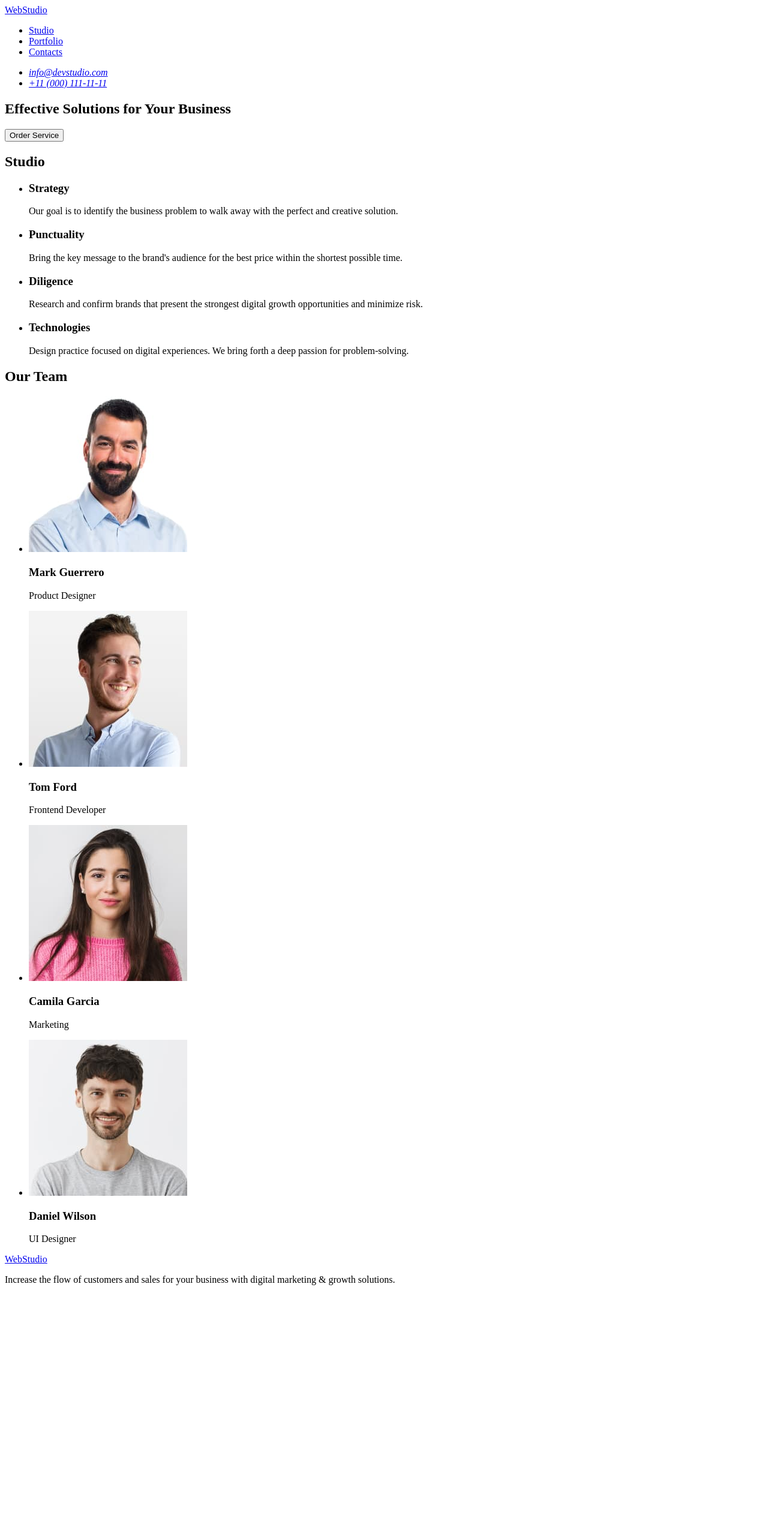
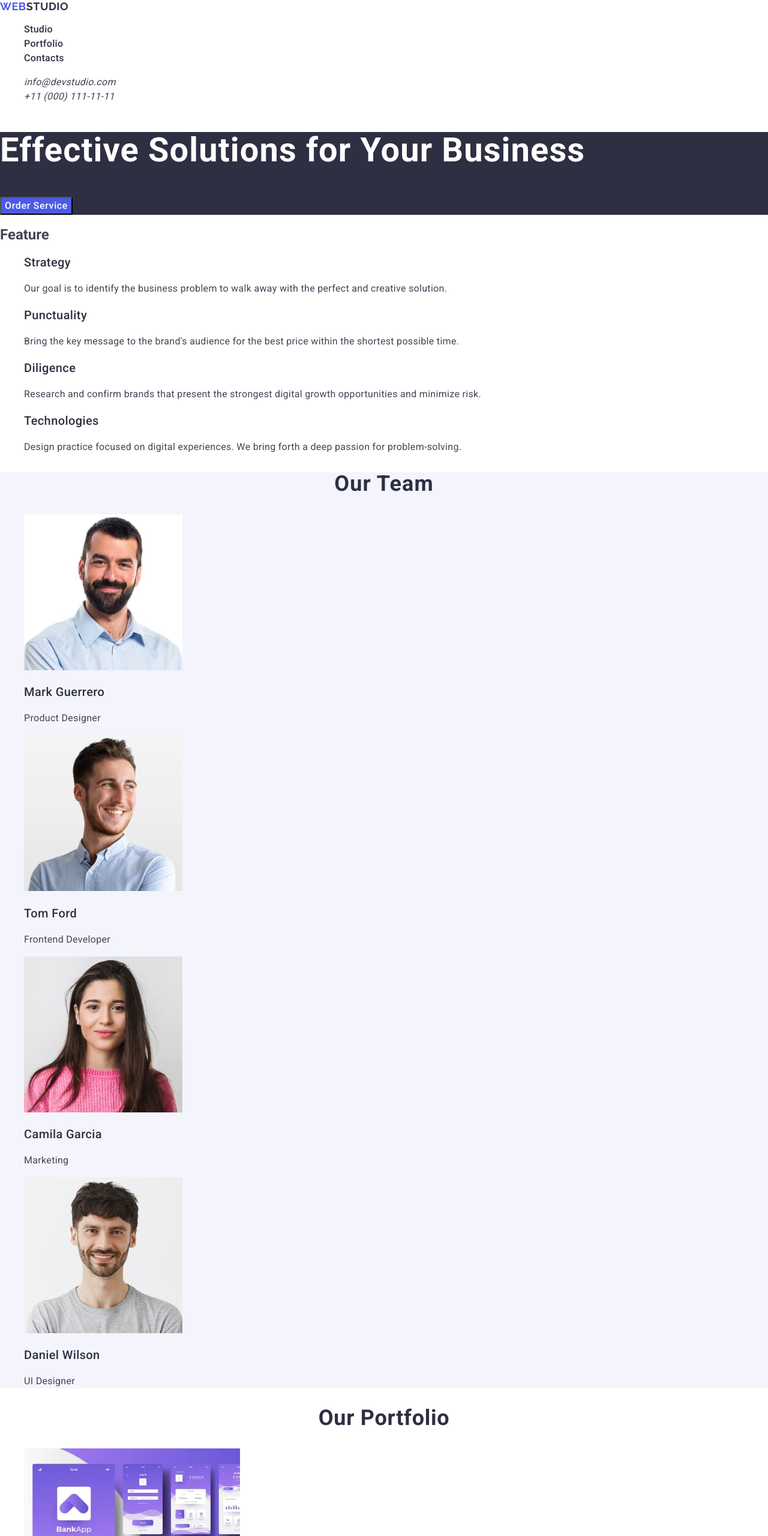
Before and after one commit to WVadim/goit-markup-hw-02, a plain HTML site: page index.html in a window 1280 px wide. Shown: the top 2560 px of the page at 60% size. Before the commit the page ends 2158 px from the top, so only its background shows below. Drawn offline with nearby package versions, Linux system fonts and the light colour scheme.

Commit message:
hw-02_ver.0.1

```diff
--- /dev/null
+++ b/css/styles.css
@@ -0,0 +1,164 @@
+body {
+    font-family: 'Roboto', sans-serif;
+    color: #434455;
+}
+a {
+    text-decoration: none;
+}
+ul, ol {
+    list-style: none;
+}
+.aadress {}
+
+.logo {
+    color: #4D5AE5;
+    font-family: Raleway;
+    font-size: 18px;
+    font-weight: 700;
+    line-height: 1.17;
+    letter-spacing: 0.03em;
+    text-transform: uppercase;
+}
+
+.logo-part {
+    color: #2E2F42;
+}
+
+.nav-link {
+    color: #2E2F42;
+    font-size: 16px;
+    font-weight: 500;
+    line-height: 1.5;
+    letter-spacing: 0.02em;
+}
+
+.nav-link:hover {
+    color: #404BBF;
+}
+
+.adress-link {
+    color :#434455;
+    font-size: 16px;
+    line-height: 1.5;
+    letter-spacing: 0.02em;
+}
+.adress-link:hover {
+    color: #404BBF;
+}
+
+.hero-title {
+    background: #2E2F42;
+}
+
+.head-title {
+    color:#fff;
+    font-size: 56px;
+    font-weight: 700;
+    line-height: 1.1;
+    letter-spacing: 0.02em;
+}
+
+.hero-btn {
+    color:#FFF;
+    background:#4D5AE5;
+    font-size: 16px;
+    font-weight: 500;
+    line-height: 1.5;
+    letter-spacing: 0.04em;
+    cursor: pointer;
+}
+.hero-btn:hover {
+    background:#404BBF;
+}
+
+.feature-descr {
+    color: #2E2F42;
+    font-size: 20px;
+    font-weight: 500;
+    line-height: 1.2;
+    letter-spacing: 0.02em;
+}
+
+.item-descr {
+    color:#434455;
+    font-size: 16px;
+    line-height: 1.5;
+    letter-spacing: 0.02em;
+}
+.team-title {
+    background: #F4F4FD;
+}
+
+.team-head {
+    color:#2E2F42;
+    font-size: 36px;
+    text-align: center;
+    font-weight: 700;
+    line-height: 1.1;
+    letter-spacing: 0.03em;
+    text-transform: capitalize;
+}
+
+.team-member {
+    color:#2E2F42;
+    font-size: 20px;
+    font-weight: 500;
+    line-height: 1.2;
+    letter-spacing: 0.02em;
+}
+
+.team-prof {
+    color:#434455;
+    font-size: 16px;
+    line-height: 1.5;
+    letter-spacing: 0.02em;
+}
+
+.portfolio-head {
+    color:#2E2F42;
+    text-align: center;
+    font-size: 36px;
+    font-weight: 700;
+    line-height: 1.1;
+    letter-spacing: 0.02em;
+    text-transform: capitalize;
+}
+
+.portfolio-item {
+    color:#2E2F42;
+    font-size: 20px;
+    font-weight: 500;
+    line-height: 1.2;
+    letter-spacing: 0.02em;
+}
+
+.portfolio-descr {
+    color:#434455;
+    font-size: 16px;
+    line-height: 1.5;
+    letter-spacing: 0.02em;
+}
+
+.footer-title {
+    background: #2E2F42;
+}
+
+.footer-logo {
+    color:#4D5AE5;
+    font-family: Raleway;
+    font-size: 18px;
+    font-weight: 700;
+    line-height: 1.6;
+    letter-spacing: 0.03em;
+    text-transform: uppercase;
+}
+
+.footer-logo-part {
+    color: #F4F4FD;
+}
+.footer-item {
+    color:#F4F4FD;
+    font-size: 16px;
+    line-height: 1.5;
+    letter-spacing: 0.02em;
+}
--- a/index.html
+++ b/index.html
@@ -4,122 +4,209 @@
     <meta charset="UTF-8" />
     <meta name="viewport" content="width=device-width, initial-scale=1.0" />
     <title>Web Studio</title>
+    <link rel="preconnect" href="https://fonts.googleapis.com" />
+    <link rel="preconnect" href="https://fonts.gstatic.com" crossorigin />
+    <link
+      href="https://fonts.googleapis.com/css2?family=Montserrat:wght@400;700&family=Raleway:wght@700&family=Roboto:wght@400;500;700&display=swap"
+      rel="stylesheet"
+    />
+    <link
+      rel="stylesheet"
+      href="https://cdnjs.cloudflare.com/ajax/libs/modern-normalize/2.0.0/modern-normalize.min.css"
+      integrity="sha512-4xo8blKMVCiXpTaLzQSLSw3KFOVPWhm/TRtuPVc4WG6kUgjH6J03IBuG7JZPkcWMxJ5huwaBpOpnwYElP/m6wg=="
+      crossorigin="anonymous"
+      referrerpolicy="no-referrer"
+    />
+    <link rel="stylesheet" href="css/styles.css" />
   </head>
   <body>
     <header>
       <nav>
-        <a href="./index.html">WebStudio</a>
+        <a class="logo" href="./index.html"
+          >Web<span class="logo-part">Studio</span></a
+        >
         <ul>
           <li>
-            <a href="#Studio">Studio</a>
+            <a class="nav-link" href="#Studio">Studio</a>
           </li>
           <li>
-            <a href="#Portfolio">Portfolio</a>
+            <a class="nav-link" href="#Portfolio">Portfolio</a>
           </li>
           <li>
-            <a href="#Contacts">Contacts</a>
+            <a class="nav-link" href="#Contacts">Contacts</a>
           </li>
         </ul>
       </nav>
-      <address>
+      <address class="aadress">
         <ul>
           <li>
-            <a href="mailto:info@devstudio.com">info@devstudio.com</a>
+            <a class="adress-link" href="mailto:info@devstudio.com"
+              >info@devstudio.com</a
+            >
           </li>
           <li>
-            <a href="tel:+110001111111">+11 (000) 111-11-11</a>
+            <a class="adress-link" href="tel:+110001111111"
+              >+11 (000) 111-11-11</a
+            >
           </li>
         </ul>
       </address>
     </header>
 
     <main>
-      <section>
-        <h1>Effective Solutions for Your Business</h1>
-        <button type="button">Order Service</button>
+      <section class="hero-title">
+        <h1 class="head-title">Effective Solutions for Your Business</h1>
+        <button type="button" class="hero-btn">Order Service</button>
       </section>
-      <section>
-        <h2>Studio</h2>
+      <section class="feature-title">
+        <h2 class="feature-head">Feature</h2>
         <ul>
           <li>
-            <h3>Strategy</h3>
-            <p>
+            <h3 class="feature-descr">Strategy</h3>
+            <p class="item-descr">
               Our goal is to identify the business problem to walk away with the
               perfect and creative solution.
             </p>
           </li>
           <li>
-            <h3>Punctuality</h3>
-            <p>
+            <h3 class="feature-descr">Punctuality</h3>
+            <p class="item-descr">
               Bring the key message to the brand's audience for the best price
               within the shortest possible time.
             </p>
           </li>
           <li>
-            <h3>Diligence</h3>
-            <p>
+            <h3 class="feature-descr">Diligence</h3>
+            <p class="item-descr">
               Research and confirm brands that present the strongest digital
               growth opportunities and minimize risk.
             </p>
           </li>
           <li>
-            <h3>Technologies</h3>
-            <p>
+            <h3 class="feature-descr">Technologies</h3>
+            <p class="item-descr">
               Design practice focused on digital experiences. We bring forth a
               deep passion for problem-solving.
             </p>
           </li>
         </ul>
       </section>
-      <section>
-        <h2>Our Team</h2>
+      <section class="team-title">
+        <h2 class="team-head">Our Team</h2>
         <ul>
-          <li>
+          <li class="team-list">
             <img
               src="./images/img1.jpg"
               alt="foto Mark Guerrero"
               width="264"
               height="260"
             />
-            <h3>Mark Guerrero</h3>
-            <p>Product Designer</p>
+            <h3 class="team-member">Mark Guerrero</h3>
+            <p class="team-prof">Product Designer</p>
           </li>
-          <li>
+          <li class="team-list">
             <img
               src="./images/img2.jpg"
               alt="foto Tom Ford"
               width="264"
               height="260"
             />
-            <h3>Tom Ford</h3>
-            <p>Frontend Developer</p>
+            <h3 class="team-member">Tom Ford</h3>
+            <p class="team-prof">Frontend Developer</p>
           </li>
-          <li>
+          <li class="team-list">
             <img
               src="./images/img3.jpg"
               alt="foto Camila Garcia"
               width="264"
               height="260"
             />
-            <h3>Camila Garcia</h3>
-            <p>Marketing</p>
+            <h3 class="team-member">Camila Garcia</h3>
+            <p class="team-prof">Marketing</p>
           </li>
-          <li>
+          <li class="team-list">
             <img
               src="./images/img4.jpg"
               alt="foto Daniel Wilson"
               width="264"
               height="260"
             />
-            <h3>Daniel Wilson</h3>
-            <p>UI Designer</p>
+            <h3 class="team-member">Daniel Wilson</h3>
+            <p class="team-prof">UI Designer</p>
+          </li>
+        </ul>
+      </section>
+      <section class="portfolio-title">
+        <h2 class="portfolio-head">Our Portfolio</h2>
+        <ul>
+          <li class="portfolio-list">
+            <img
+              src="./images/project_card1.jpg"
+              alt="Banking App"
+              width="360"
+              height="300"
+            />
+            <h3 class="portfolio-item">Banking App</h3>
+            <p class="portfolio-descr">App</p>
+          </li>
+          <li class="portfolio-list">
+            <img
+              src="./images/project_card2.jpg"
+              alt="Cashless Payment"
+              width="360"
+              height="300"
+            />
+            <h3 class="portfolio-item">Cashless Payment</h3>
+            <p class="portfolio-descr">Marketing</p>
+          </li>
+          <li class="portfolio-list">
+            <img
+              src="./images/project_card3.jpg"
+              alt="Meditation App"
+              width="360"
+              height="300"
+            />
+            <h3 class="portfolio-item">Meditation App</h3>
+            <p class="portfolio-descr">App</p>
+          </li>
+          <li class="portfolio-list">
+            <img
+              src="./images/project_card4.jpg"
+              alt="Taxi Service"
+              width="360"
+              height="300"
+            />
+            <h3 class="portfolio-item">Taxi Service</h3>
+            <p class="portfolio-descr">Marketing</p>
+          </li>
+          <li class="portfolio-list">
+            <img
+              src="./images/project_card5.jpg"
+              alt="Screen Illustrations"
+              width="360"
+              height="300"
+            />
+            <h3 class="portfolio-item">Screen Illustrations</h3>
+            <p class="portfolio-descr">Design</p>
+          </li>
+          <li class="portfolio-list">
+            <img
+              src="./images/project_card6.jpg"
+              alt="Online Courses"
+              width="360"
+              height="300"
+            />
+            <h3 class="portfolio-item">Online Courses</h3>
+            <p class="portfolio-descr">Marketing</p>
           </li>
         </ul>
       </section>
     </main>
-    <footer>
-      <a href="./index.html">WebStudio</a>
-      <p>
+    <footer class="footer-title">
+      <a class="footer-logo" href="./index.html"
+        >Web<span class="footer-logo-part">Studio</span></a
+      >
+      <p class="footer-item">
         Increase the flow of customers and sales for your business with digital
         marketing & growth solutions.
       </p>
```
Also changed, not shown: images/project_card1.jpg (added), images/project_card2.jpg (added), images/project_card3.jpg (added), images/project_card4.jpg (added), images/project_card5.jpg (added), images/project_card6.jpg (added).
